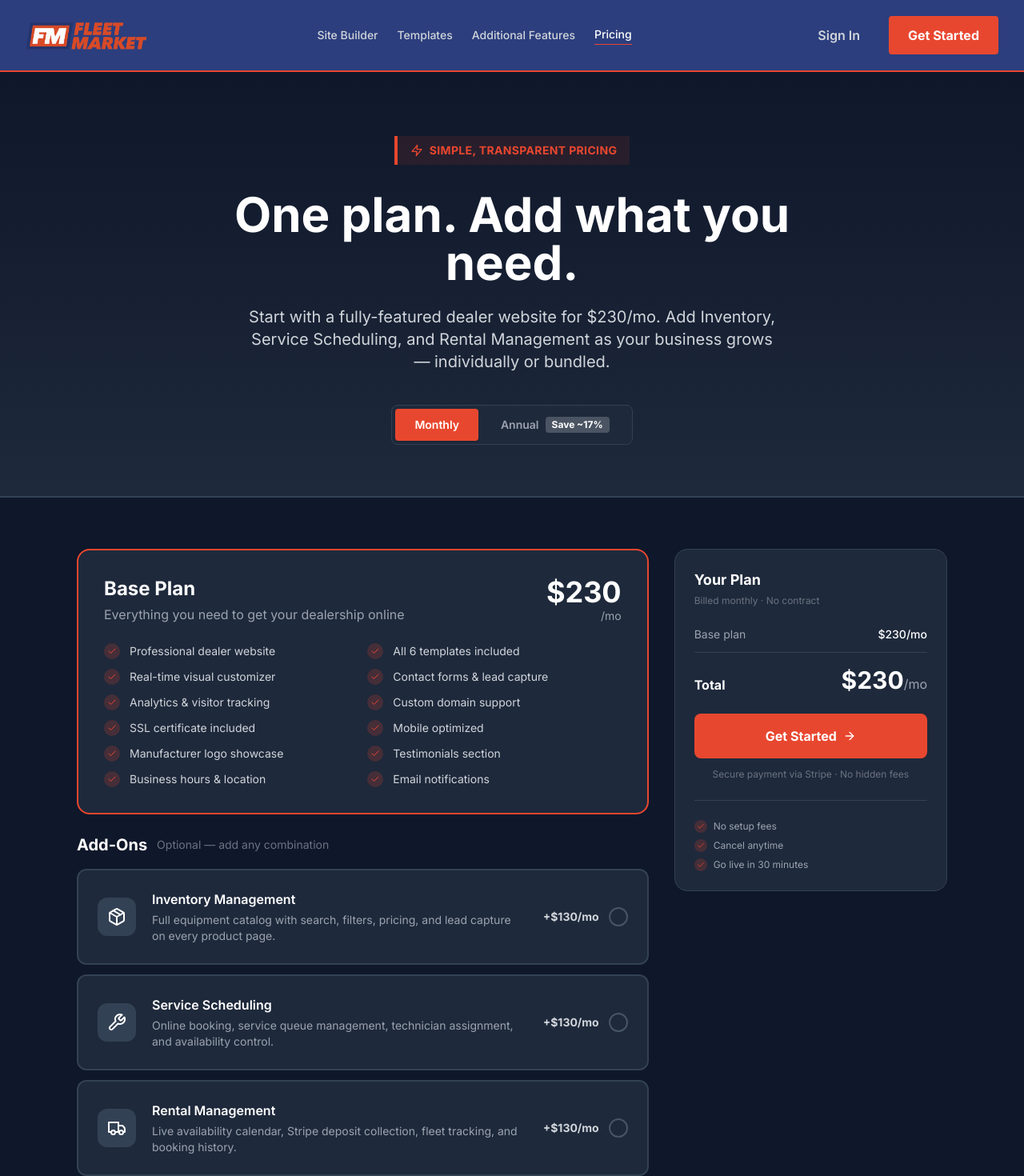
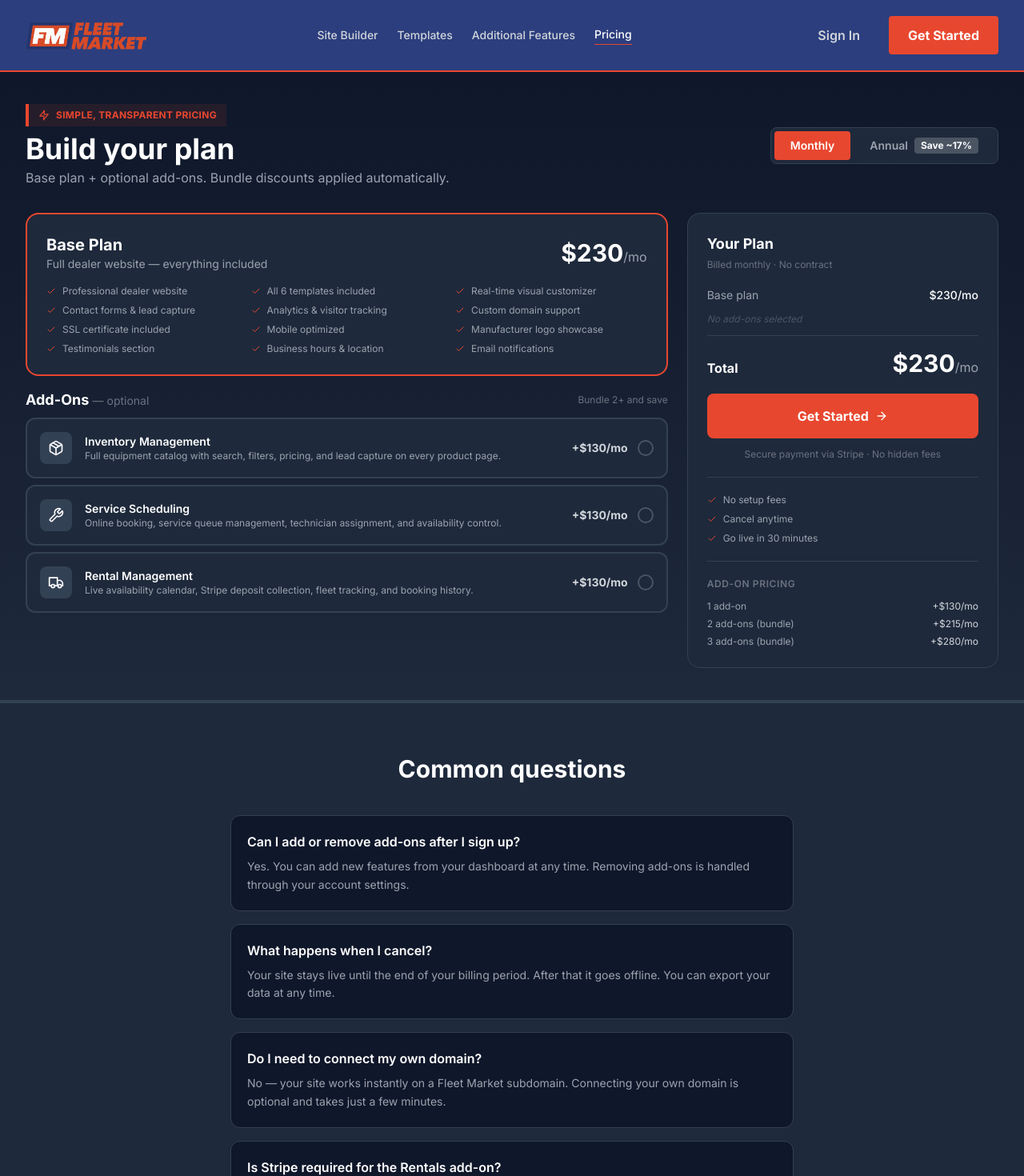
Before and after one commit to grantriesen/fleet-market, a Next.js app: page /pricing in a window 1280 px wide. Shown: the top 1470 px of the page at 80% size. Built offline with nearby package versions, Linux system fonts and the light colour scheme.

Commit message:
feat: pricing page shows all pricing above the fold

```diff
--- a/app/pricing/page.tsx
+++ b/app/pricing/page.tsx
@@ -12,23 +12,16 @@ const ADDONS = [
 ];
 
 const BASE_FEATURES = [
-  'Professional dealer website',
-  'All 6 templates included',
-  'Real-time visual customizer',
-  'Contact forms & lead capture',
-  'Analytics & visitor tracking',
-  'Custom domain support',
-  'SSL certificate included',
-  'Mobile optimized',
-  'Manufacturer logo showcase',
-  'Testimonials section',
-  'Business hours & location',
-  'Email notifications',
+  'Professional dealer website', 'All 6 templates included',
+  'Real-time visual customizer', 'Contact forms & lead capture',
+  'Analytics & visitor tracking', 'Custom domain support',
+  'SSL certificate included',    'Mobile optimized',
+  'Manufacturer logo showcase',  'Testimonials section',
+  'Business hours & location',   'Email notifications',
 ];
 
 const MONTHLY   = { base: 230, addon: 130, bundle2: 215, bundle3: 280 };
 const ANNUAL_MO = { base: 192, addon: 108, bundle2: 179, bundle3: 233 };
-const ANNUAL_YR = { base: 2300, addon: 1300, bundle2: 2150, bundle3: 2800 };
 
 function addonPrice(count: number, billing: 'monthly' | 'annual') {
   const p = billing === 'annual' ? ANNUAL_MO : MONTHLY;
@@ -53,10 +46,10 @@ export default function PricingPage() {
   const toggleAddon = (key: string) =>
     setSelectedAddons(prev => prev.includes(key) ? prev.filter(a => a !== key) : [...prev, key]);
 
-  const basePrice  = billing === 'annual' ? ANNUAL_MO.base : MONTHLY.base;
+  const basePrice   = billing === 'annual' ? ANNUAL_MO.base : MONTHLY.base;
   const addonsPrice = addonPrice(selectedAddons.length, billing);
-  const discount   = bundleDiscount(selectedAddons.length, billing);
-  const totalMo    = basePrice + addonsPrice;
+  const discount    = bundleDiscount(selectedAddons.length, billing);
+  const totalMo     = basePrice + addonsPrice;
 
   function handleGetStarted() {
     setLoading(true);
@@ -66,147 +59,123 @@ export default function PricingPage() {
 
   return (
     <div className="min-h-screen bg-slate-900">
-
       <MarketingHeader activePath="/pricing" />
 
-      {/* Hero */}
-      <section className="bg-gradient-to-b from-slate-900 to-slate-800 pt-20 pb-16 text-center border-b-2 border-slate-700">
-        <div className="max-w-4xl mx-auto px-4 sm:px-6 lg:px-8">
-          <div className="inline-flex items-center gap-2 px-4 py-2 bg-[#E8472F]/10 border-l-4 border-[#E8472F] mb-8">
-            <Zap className="w-4 h-4 text-[#E8472F]" />
-            <span className="text-[#E8472F] font-bold uppercase tracking-wide text-sm">Simple, Transparent Pricing</span>
+      {/* ── Above-the-fold pricing section ── */}
+      <section className="bg-gradient-to-b from-slate-900 to-slate-800 border-b-2 border-slate-700">
+        <div className="max-w-7xl mx-auto px-4 sm:px-6 lg:px-8 py-10">
+
+          {/* Top bar: label + billing toggle */}
+          <div className="flex flex-col sm:flex-row items-start sm:items-center justify-between gap-4 mb-8">
+            <div>
+              <div className="inline-flex items-center gap-2 px-3 py-1.5 bg-[#E8472F]/10 border-l-4 border-[#E8472F] mb-2">
+                <Zap className="w-3.5 h-3.5 text-[#E8472F]" />
+                <span className="text-[#E8472F] font-bold uppercase tracking-wide text-xs">Simple, Transparent Pricing</span>
               </div>
-          <h1 className="text-5xl md:text-6xl font-bold text-white mb-6 leading-tight">
-            One plan. Add what you need.
-          </h1>
-          <p className="text-xl text-gray-300 max-w-2xl mx-auto mb-10">
-            Start with a fully-featured dealer website for $230/mo. Add Inventory, Service Scheduling, and Rental Management as your business grows — individually or bundled.
-          </p>
-
+              <h1 className="text-3xl md:text-4xl font-bold text-white">Build your plan</h1>
+              <p className="text-gray-400 mt-1">Base plan + optional add-ons. Bundle discounts applied automatically.</p>
+            </div>
             {/* Billing toggle */}
-          <div className="inline-flex items-center bg-slate-800 border border-slate-700 rounded-lg p-1 gap-1">
+            <div className="inline-flex items-center bg-slate-800 border border-slate-700 rounded-lg p-1 gap-1 flex-shrink-0">
               {(['monthly', 'annual'] as const).map(b => (
                 <button key={b} onClick={() => setBilling(b)}
-                className={`px-6 py-2.5 rounded text-sm font-semibold transition-all flex items-center gap-2 ${
-                  billing === b
-                    ? 'bg-[#E8472F] text-white shadow-sm'
-                    : 'text-gray-400 hover:text-white'
+                  className={`px-5 py-2 rounded text-sm font-semibold transition-all flex items-center gap-2 ${
+                    billing === b ? 'bg-[#E8472F] text-white' : 'text-gray-400 hover:text-white'
                   }`}>
-                {b === 'monthly' ? 'Monthly' : (
-                  <><span>Annual</span><span className="bg-white/20 text-white text-xs px-2 py-0.5 rounded font-bold">Save ~17%</span></>
-                )}
+                  {b === 'monthly' ? 'Monthly' : <><span>Annual</span><span className="bg-white/20 text-white text-xs px-2 py-0.5 rounded font-bold">Save ~17%</span></>}
                 </button>
               ))}
             </div>
           </div>
-      </section>
 
-      {/* Configurator */}
-      <section className="max-w-6xl mx-auto px-4 sm:px-6 lg:px-8 py-16">
-        <div className="grid grid-cols-1 lg:grid-cols-3 gap-8">
+          {/* Main grid: left=config, right=summary */}
+          <div className="grid grid-cols-1 lg:grid-cols-3 gap-6">
 
-          {/* Left: Config */}
-          <div className="lg:col-span-2 space-y-6">
+            {/* ── Left: Base + Addons ── */}
+            <div className="lg:col-span-2 space-y-4">
 
-            {/* Base plan */}
-            <div className="bg-slate-800 rounded-2xl border-2 border-[#E8472F] p-8">
-              <div className="flex items-start justify-between mb-6">
+              {/* Base plan — compact */}
+              <div className="bg-slate-800 rounded-2xl border-2 border-[#E8472F] p-6">
+                <div className="flex items-center justify-between mb-4">
                   <div>
-                  <h2 className="text-2xl font-bold text-white mb-1">Base Plan</h2>
-                  <p className="text-gray-400">Everything you need to get your dealership online</p>
+                    <h2 className="text-xl font-bold text-white">Base Plan</h2>
+                    <p className="text-gray-400 text-sm">Full dealer website — everything included</p>
                   </div>
                   <div className="text-right flex-shrink-0">
-                  <div className="text-4xl font-bold text-white">${basePrice}</div>
-                  <div className="text-gray-400 text-sm">/mo{billing === 'annual' ? ', billed annually' : ''}</div>
-                  {billing === 'annual' && (
-                    <div className="text-[#E8472F] text-xs font-semibold mt-1">2 months free</div>
-                  )}
+                    <div className="text-3xl font-bold text-white">${basePrice}<span className="text-base font-normal text-gray-400">/mo</span></div>
+                    {billing === 'annual' && <div className="text-[#E8472F] text-xs font-semibold">2 months free</div>}
                   </div>
                 </div>
-              <div className="grid grid-cols-1 sm:grid-cols-2 gap-3">
+                <div className="grid grid-cols-2 sm:grid-cols-3 gap-x-4 gap-y-2">
                   {BASE_FEATURES.map(f => (
-                  <div key={f} className="flex items-center gap-3 text-sm text-gray-300">
-                    <div className="w-5 h-5 rounded-full bg-[#E8472F]/20 flex items-center justify-center flex-shrink-0">
-                      <Check className="w-3 h-3 text-[#E8472F]" />
-                    </div>
-                    {f}
+                    <div key={f} className="flex items-center gap-2 text-xs text-gray-400">
+                      <Check className="w-3 h-3 text-[#E8472F] flex-shrink-0" />{f}
                     </div>
                   ))}
                 </div>
               </div>
 
               {/* Add-ons */}
-            <div>
-              <div className="flex items-center gap-3 mb-4">
-                <h3 className="text-xl font-bold text-white">Add-Ons</h3>
-                <span className="text-gray-500 text-sm font-normal">Optional — add any combination</span>
+              <div className="space-y-2">
+                <div className="flex items-center justify-between mb-1">
+                  <h3 className="text-lg font-bold text-white">Add-Ons <span className="text-gray-500 text-sm font-normal">— optional</span></h3>
+                  <span className="text-xs text-gray-500">Bundle 2+ and save</span>
                 </div>
-              <div className="space-y-3">
                 {ADDONS.map(addon => {
                   const selected = selectedAddons.includes(addon.key);
                   const Icon = addon.icon;
                   return (
                     <button key={addon.key} onClick={() => toggleAddon(addon.key)}
-                      className={`w-full flex items-center gap-5 p-6 rounded-xl border-2 transition-all text-left ${
-                        selected
-                          ? 'border-[#E8472F] bg-[#E8472F]/5'
-                          : 'border-slate-700 bg-slate-800 hover:border-slate-500'
+                      className={`w-full flex items-center gap-4 p-4 rounded-xl border-2 transition-all text-left ${
+                        selected ? 'border-[#E8472F] bg-[#E8472F]/5' : 'border-slate-700 bg-slate-800 hover:border-slate-500'
                       }`}>
-                      <div className={`w-12 h-12 rounded-xl flex items-center justify-center flex-shrink-0 ${
-                        selected ? 'bg-[#E8472F]' : 'bg-slate-700'
-                      }`}>
-                        <Icon className="w-6 h-6 text-white" />
+                      <div className={`w-10 h-10 rounded-lg flex items-center justify-center flex-shrink-0 ${selected ? 'bg-[#E8472F]' : 'bg-slate-700'}`}>
+                        <Icon className="w-5 h-5 text-white" />
                       </div>
                       <div className="flex-1 min-w-0">
-                        <div className="flex items-center gap-2 mb-1">
-                          <p className="font-semibold text-white">{addon.label}</p>
-                        </div>
-                        <p className="text-sm text-gray-400">{addon.description}</p>
+                        <p className="font-semibold text-white text-sm">{addon.label}</p>
+                        <p className="text-xs text-gray-400 truncate">{addon.description}</p>
                       </div>
                       <div className="flex items-center gap-3 flex-shrink-0">
-                        <span className="text-sm font-bold text-gray-300">
-                          +${billing === 'annual' ? ANNUAL_MO.addon : MONTHLY.addon}/mo
-                        </span>
-                        <div className={`w-6 h-6 rounded-full border-2 flex items-center justify-center ${
-                          selected ? 'bg-[#E8472F] border-[#E8472F]' : 'border-slate-600'
-                        }`}>
-                          {selected && <Check className="w-4 h-4 text-white" />}
+                        <span className="text-sm font-bold text-gray-300">+${billing === 'annual' ? ANNUAL_MO.addon : MONTHLY.addon}/mo</span>
+                        <div className={`w-5 h-5 rounded-full border-2 flex items-center justify-center ${selected ? 'bg-[#E8472F] border-[#E8472F]' : 'border-slate-600'}`}>
+                          {selected && <Check className="w-3 h-3 text-white" />}
                         </div>
                       </div>
                     </button>
                   );
                 })}
-              </div>
-
-              {/* Bundle discount notice */}
                 {selectedAddons.length >= 2 && (
-                <div className="mt-4 flex items-center gap-3 bg-[#E8472F]/10 border border-[#E8472F]/30 rounded-xl px-5 py-4">
-                  <Zap className="w-5 h-5 text-[#E8472F] flex-shrink-0" />
+                  <div className="flex items-center gap-3 bg-[#E8472F]/10 border border-[#E8472F]/30 rounded-xl px-4 py-3">
+                    <Zap className="w-4 h-4 text-[#E8472F] flex-shrink-0" />
                     <p className="text-sm text-gray-300">
-                    <span className="text-white font-semibold">Bundle discount applied —</span> saving <span className="text-[#E8472F] font-bold">${discount}/mo</span> vs buying add-ons separately.
+                      <span className="text-white font-semibold">Bundle discount applied —</span> saving <span className="text-[#E8472F] font-bold">${discount}/mo</span> vs individual pricing.
                     </p>
                   </div>
                 )}
               </div>
             </div>
 
-          {/* Right: Summary */}
+            {/* ── Right: Summary ── */}
             <div className="lg:col-span-1">
               <div className="bg-slate-800 rounded-2xl border border-slate-700 p-6 sticky top-6">
                 <h3 className="font-bold text-white text-lg mb-1">Your Plan</h3>
-              <p className="text-xs text-gray-500 mb-6">{billing === 'annual' ? 'Billed annually' : 'Billed monthly · No contract'}</p>
+                <p className="text-xs text-gray-500 mb-5">{billing === 'annual' ? 'Billed annually' : 'Billed monthly · No contract'}</p>
 
-              <div className="space-y-3 mb-6">
+                <div className="space-y-3 mb-5">
                   <div className="flex justify-between text-sm">
                     <span className="text-gray-400">Base plan</span>
                     <span className="text-white font-medium">${basePrice}/mo</span>
                   </div>
+                  {selectedAddons.length === 0 && (
+                    <div className="text-xs text-gray-600 italic">No add-ons selected</div>
+                  )}
                   {selectedAddons.map(key => {
                     const addon = ADDONS.find(a => a.key === key);
                     return (
                       <div key={key} className="flex justify-between text-sm">
                         <span className="text-gray-400">{addon?.label}</span>
-                      <span className="text-gray-300 font-medium">+${billing === 'annual' ? ANNUAL_MO.addon : MONTHLY.addon}/mo</span>
+                        <span className="text-gray-300">+${billing === 'annual' ? ANNUAL_MO.addon : MONTHLY.addon}/mo</span>
                       </div>
                     );
                   })}
@@ -229,19 +198,25 @@ export default function PricingPage() {
                   className="w-full py-4 bg-[#E8472F] text-white font-bold rounded-lg hover:bg-[#d13d25] transition-all disabled:opacity-50 flex items-center justify-center gap-2 text-base">
                   {loading ? 'Loading...' : <><span>Get Started</span><ArrowRight className="w-4 h-4" /></>}
                 </button>
-              <p className="text-xs text-gray-500 text-center mt-3">
-                Secure payment via Stripe · No hidden fees
-              </p>
+                <p className="text-xs text-gray-500 text-center mt-3">Secure payment via Stripe · No hidden fees</p>
 
-              <div className="mt-6 pt-6 border-t border-slate-700 space-y-2">
+                <div className="mt-5 pt-5 border-t border-slate-700 space-y-2">
                   {['No setup fees', 'Cancel anytime', 'Go live in 30 minutes'].map(f => (
                     <div key={f} className="flex items-center gap-2 text-xs text-gray-400">
-                    <div className="w-4 h-4 rounded-full bg-[#E8472F]/20 flex items-center justify-center flex-shrink-0">
-                      <Check className="w-2.5 h-2.5 text-[#E8472F]" />
-                    </div>
-                    {f}
+                      <Check className="w-3 h-3 text-[#E8472F] flex-shrink-0" />{f}
                     </div>
                   ))}
+                </div>
+
+                {/* Quick reference */}
+                <div className="mt-5 pt-5 border-t border-slate-700">
+                  <p className="text-xs text-gray-500 font-semibold uppercase tracking-wider mb-3">Add-on pricing</p>
+                  <div className="space-y-1.5 text-xs text-gray-400">
+                    <div className="flex justify-between"><span>1 add-on</span><span className="text-gray-300">+${billing === 'annual' ? ANNUAL_MO.addon : MONTHLY.addon}/mo</span></div>
+                    <div className="flex justify-between"><span>2 add-ons (bundle)</span><span className="text-gray-300">+${billing === 'annual' ? ANNUAL_MO.bundle2 : MONTHLY.bundle2}/mo</span></div>
+                    <div className="flex justify-between"><span>3 add-ons (bundle)</span><span className="text-gray-300">+${billing === 'annual' ? ANNUAL_MO.bundle3 : MONTHLY.bundle3}/mo</span></div>
+                  </div>
+                </div>
               </div>
             </div>
           </div>
@@ -249,10 +224,10 @@ export default function PricingPage() {
       </section>
 
       {/* FAQ */}
-      <section className="bg-slate-800 border-t-2 border-slate-700 py-20">
+      <section className="bg-slate-800 border-t-2 border-slate-700 py-16">
         <div className="max-w-3xl mx-auto px-4 sm:px-6 lg:px-8">
-          <h2 className="text-3xl font-bold text-white text-center mb-12">Common questions</h2>
-          <div className="space-y-6">
+          <h2 className="text-3xl font-bold text-white text-center mb-10">Common questions</h2>
+          <div className="space-y-4">
             {[
               { q: 'Can I add or remove add-ons after I sign up?', a: 'Yes. You can add new features from your dashboard at any time. Removing add-ons is handled through your account settings.' },
               { q: 'What happens when I cancel?', a: 'Your site stays live until the end of your billing period. After that it goes offline. You can export your data at any time.' },
@@ -260,7 +235,7 @@ export default function PricingPage() {
               { q: 'Is Stripe required for the Rentals add-on?', a: 'Stripe Connect is required to collect deposits online. Setting it up takes about 5 minutes from inside your dashboard.' },
               { q: 'Can I switch templates after I launch?', a: 'Yes. You can change your template from the customizer at any time. Your content migrates automatically.' },
             ].map(item => (
-              <div key={item.q} className="bg-slate-900 rounded-xl border border-slate-700 p-6">
+              <div key={item.q} className="bg-slate-900 rounded-xl border border-slate-700 p-5">
                 <h4 className="font-semibold text-white mb-2">{item.q}</h4>
                 <p className="text-gray-400 text-sm leading-relaxed">{item.a}</p>
               </div>
@@ -270,14 +245,14 @@ export default function PricingPage() {
       </section>
 
       {/* CTA */}
-      <section className="bg-gradient-to-r from-[#2C3E7D] to-[#1a2647] py-20 border-t-2 border-[#E8472F]">
+      <section className="bg-gradient-to-r from-[#2C3E7D] to-[#1a2647] py-16 border-t-2 border-[#E8472F]">
         <div className="max-w-7xl mx-auto px-4 sm:px-6 lg:px-8 text-center">
-          <h2 className="text-4xl md:text-5xl font-bold text-white mb-6">Ready to get started?</h2>
-          <p className="text-xl text-gray-300 mb-10 max-w-2xl mx-auto">
+          <h2 className="text-4xl font-bold text-white mb-4">Ready to get started?</h2>
+          <p className="text-xl text-gray-300 mb-8 max-w-2xl mx-auto">
             Build your dealer website today. No contracts, no setup fees, go live in 30 minutes.
           </p>
           <button onClick={handleGetStarted} disabled={loading}
-            className="px-10 py-5 bg-[#E8472F] text-white font-bold text-lg rounded hover:bg-[#d13d25] transition-all inline-flex items-center gap-3 disabled:opacity-50">
+            className="px-10 py-4 bg-[#E8472F] text-white font-bold text-lg rounded hover:bg-[#d13d25] transition-all inline-flex items-center gap-3 disabled:opacity-50">
             {loading ? 'Loading...' : <><span>Get Started</span><ArrowRight className="w-5 h-5" /></>}
           </button>
         </div>
```
Lines whose indentation alone changed are shown as unchanged.
